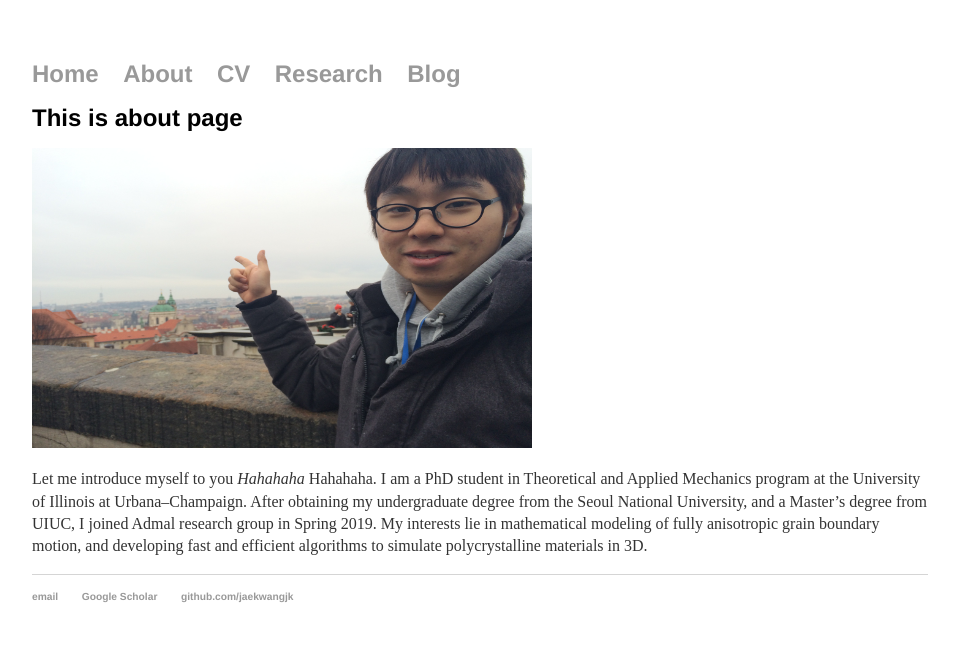
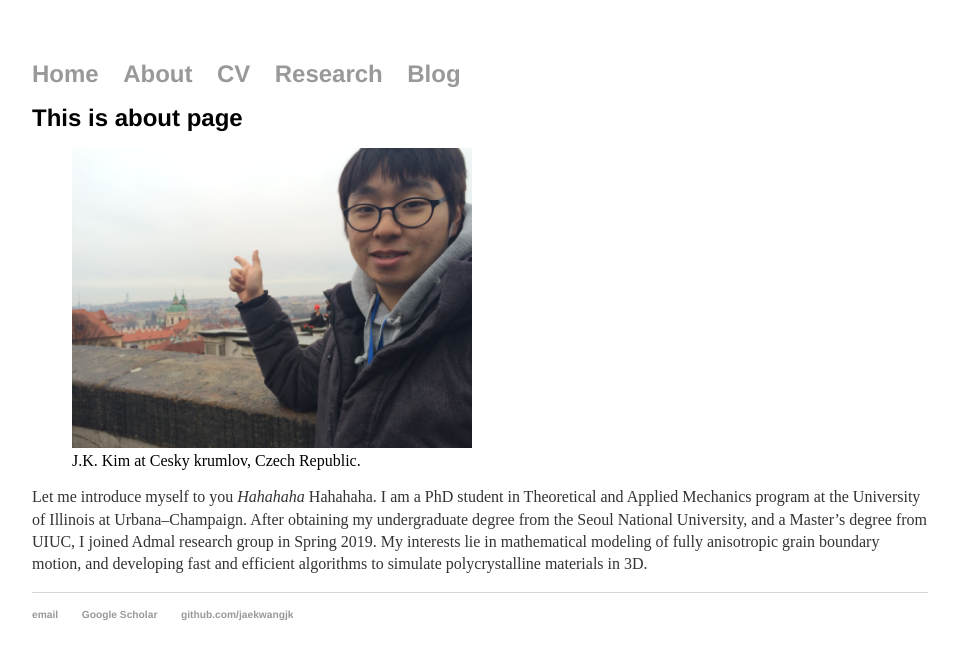
Before and after one commit to jaekwangjk/jaekwangjk.github.io, a Jekyll site: the page built from about.html, in a window 1280 px wide. Shown: the top 660 px of the page, without its empty margins (160-1117 px from the left). Built offline with Jekyll 4.4.1, drawn with Linux system fonts in a browser that asks for light colours.

Commit message:
Update about.html

```diff
--- a/about.html
+++ b/about.html
@@ -5,7 +5,12 @@ title: Jaekwang Kim
 <div class="blurb">
 	<h1>This is about page </h1>
 
-    <img src="pictures/self_photo.jpg" alt="My self" style="width:500px;height:300px;">
+	<figure>
+    	<img src="pictures/self_photo.jpg" alt="My self" style="width:400px;height:300px;">
+     	<figcaption> J.K. Kim at Cesky krumlov, Czech Republic.</figcaption>
+	</figure>
+
+
 	<p>Let me introduce myself to you <em>Hahahaha</em> Hahahaha.
 	I am a PhD student in Theoretical and Applied Mechanics
 	program at the University of Illinois at Urbana–Champaign.
```
